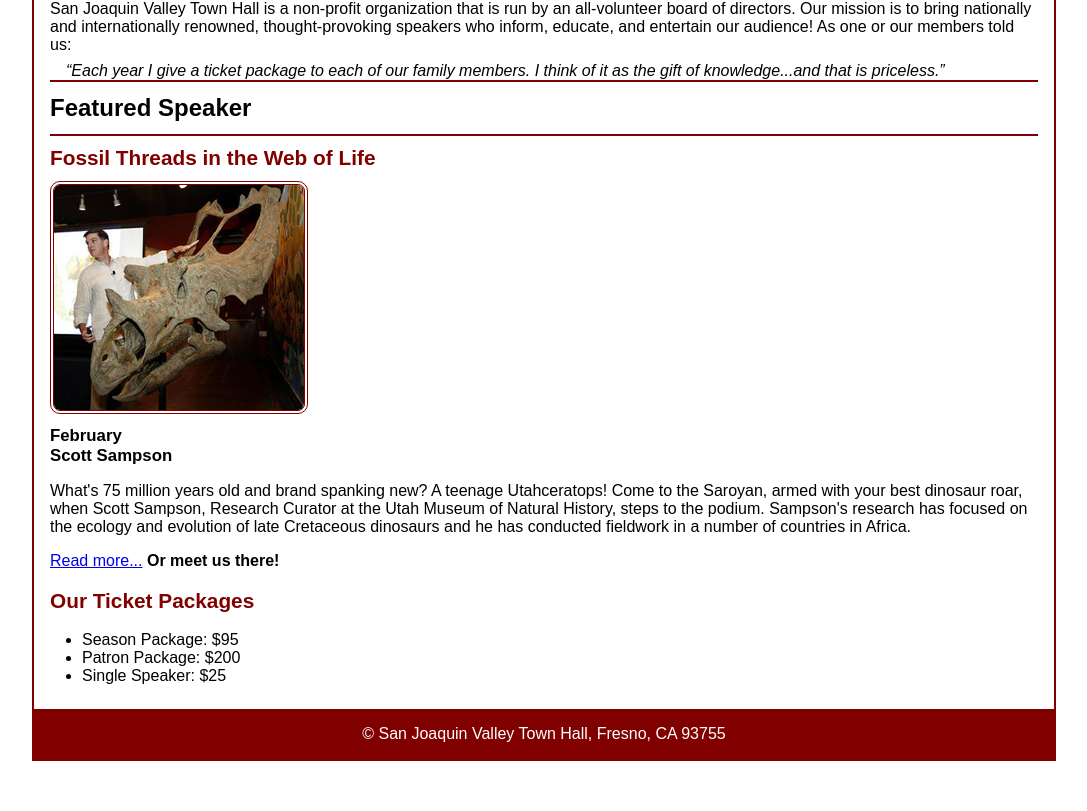
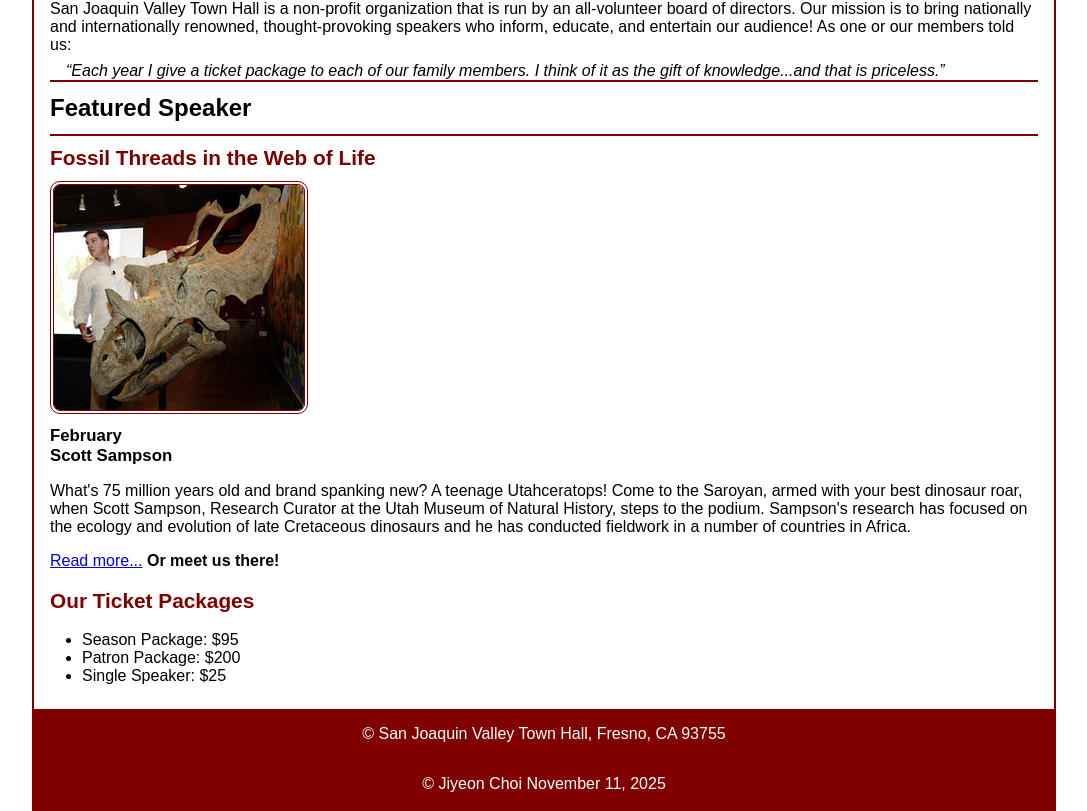
Before and after one commit to jec87/A08, a plain HTML site: page index.html in a window 1280 px wide. Shown: the part 785-1596 px from the top of the page, without its empty margins (96-1183 px from the left). Before the commit the page ends 1546 px from the top, so only its background shows below. Drawn offline with Linux system fonts and the light colour scheme.

Commit message:
index.html

```diff
--- a/index.html
+++ b/index.html
@@ -61,6 +61,7 @@
 	</main>
 	<footer>
 		<p>&copy; San Joaquin Valley Town Hall, Fresno, CA 93755</p>
+		<p>&copy; Jiyeon Choi November 11, 2025</p>
 	</footer>
 </body>
 </html>
```
